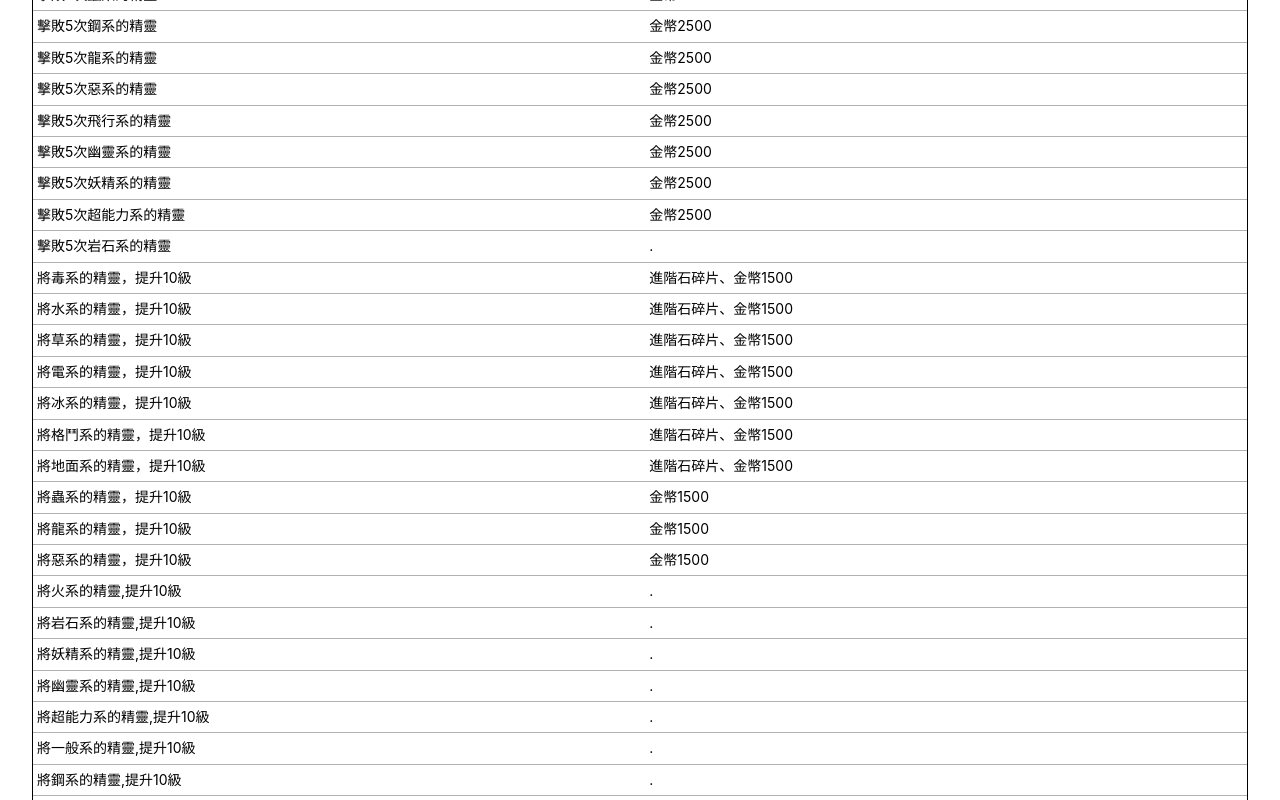
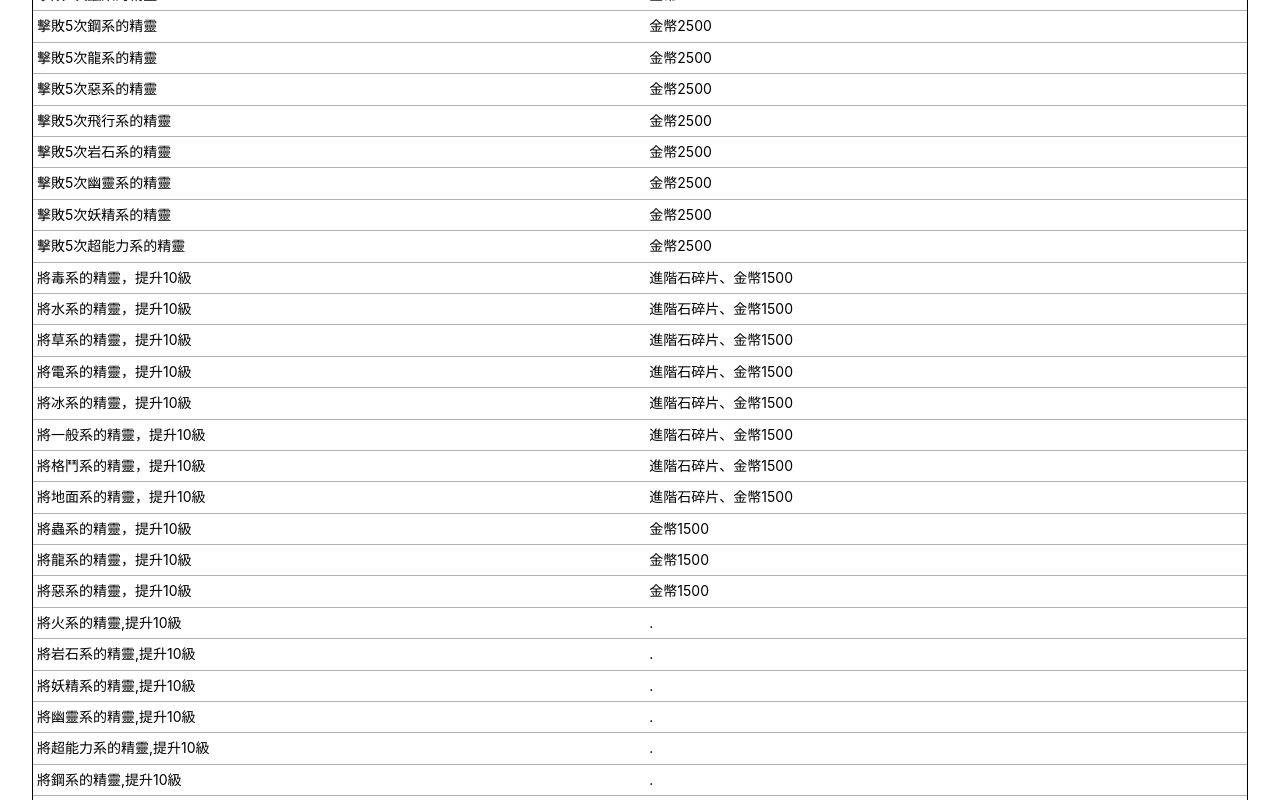
Before and after one commit to tom00502/pokemon-adventurer, a Vue app: page /fieldwork in a window 1280 px wide. Shown: the part 5600-6400 px from the top of the page. Built offline with nearby package versions, Linux system fonts and the light colour scheme; no server answers.

Commit message:
update data

```diff
--- a/src/views/fieldwork.vue
+++ b/src/views/fieldwork.vue
@@ -759,15 +759,10 @@ const table = [
     { work: '擊敗5次龍系的精靈', award: ['金幣2500'], level: 'normal' },
     { work: '擊敗5次惡系的精靈', award: ['金幣2500'], level: 'normal' },
     { work: '擊敗5次飛行系的精靈', award: ['金幣2500'], level: 'normal' },
+    { work: '擊敗5次岩石系的精靈', award: ['金幣2500'], level: 'normal' },
     { work: '擊敗5次幽靈系的精靈', award: ['金幣2500'], level: 'normal' },
     { work: '擊敗5次妖精系的精靈', award: ['金幣2500'], level: 'normal' },
     { work: '擊敗5次超能力系的精靈', award: ['金幣2500'], level: 'normal' },
-    {
-        work: '擊敗5次岩石系的精靈',
-        award: [],
-        level: 'normal',
-        checkAward: false,
-    },
     {
         work: '將毒系的精靈，提升10級',
         award: ['進階石碎片', '金幣1500'],
@@ -790,6 +785,11 @@ const table = [
     },
     {
         work: '將冰系的精靈，提升10級',
+        award: ['進階石碎片', '金幣1500'],
+        level: 'normal',
+    },
+    {
+        work: '將一般系的精靈，提升10級',
         award: ['進階石碎片', '金幣1500'],
         level: 'normal',
     },
@@ -840,12 +840,6 @@ const table = [
     },
     {
         work: '將超能力系的精靈,提升10級',
-        award: [],
-        level: 'normal',
-        checkAward: false,
-    },
-    {
-        work: '將一般系的精靈,提升10級',
         award: [],
         level: 'normal',
         checkAward: false,
--- a/src/views/pokoQ&A.vue
+++ b/src/views/pokoQ&A.vue
@@ -103,7 +103,7 @@ const table = {
         },
         { question: '以下那三種屬性克制地面系?', answer: '水系、草系、冰系' },
         { question: '以下哪2種屬性克制毒系', answer: '地面系、超能力系' },
-        { question: '下面哪種屬性不克制冰系', answer: '超能力系' },
+        { question: '下麵哪種屬性不克制冰系?', answer: '超能力系' },
         { question: '下面哪種屬性不克制草系', answer: '普通系' },
         { question: '下麵哪種屬性克制電系?', answer: '地面系' },
         { question: '冰系不克制下麵那種屬性?', answer: '水系' },
```
